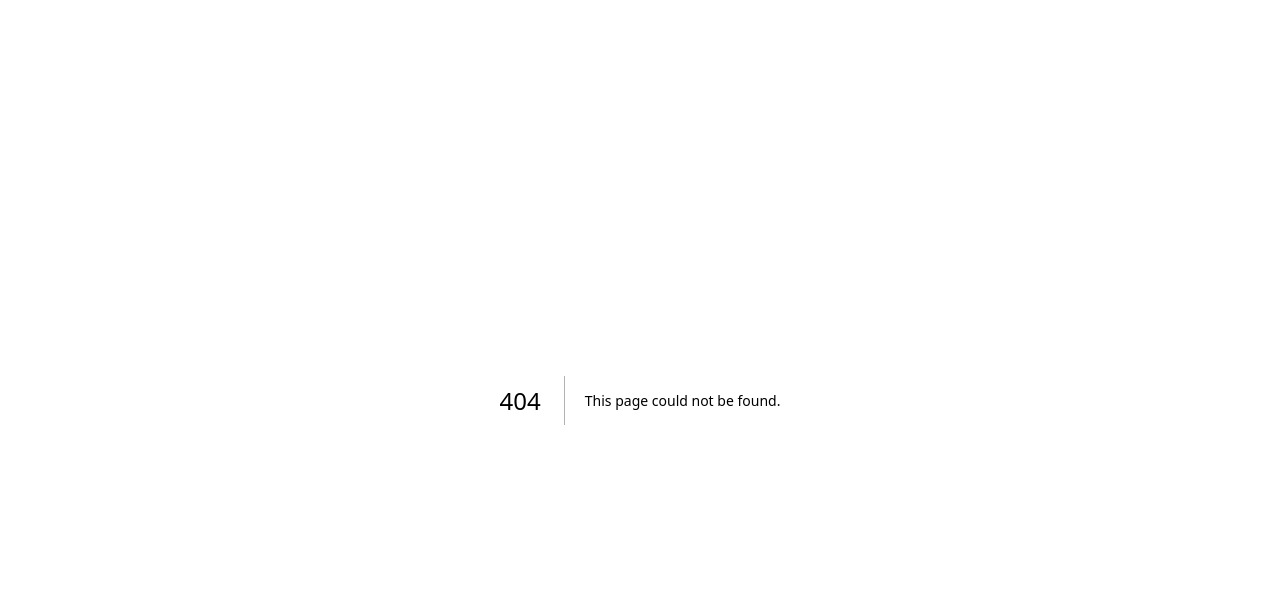
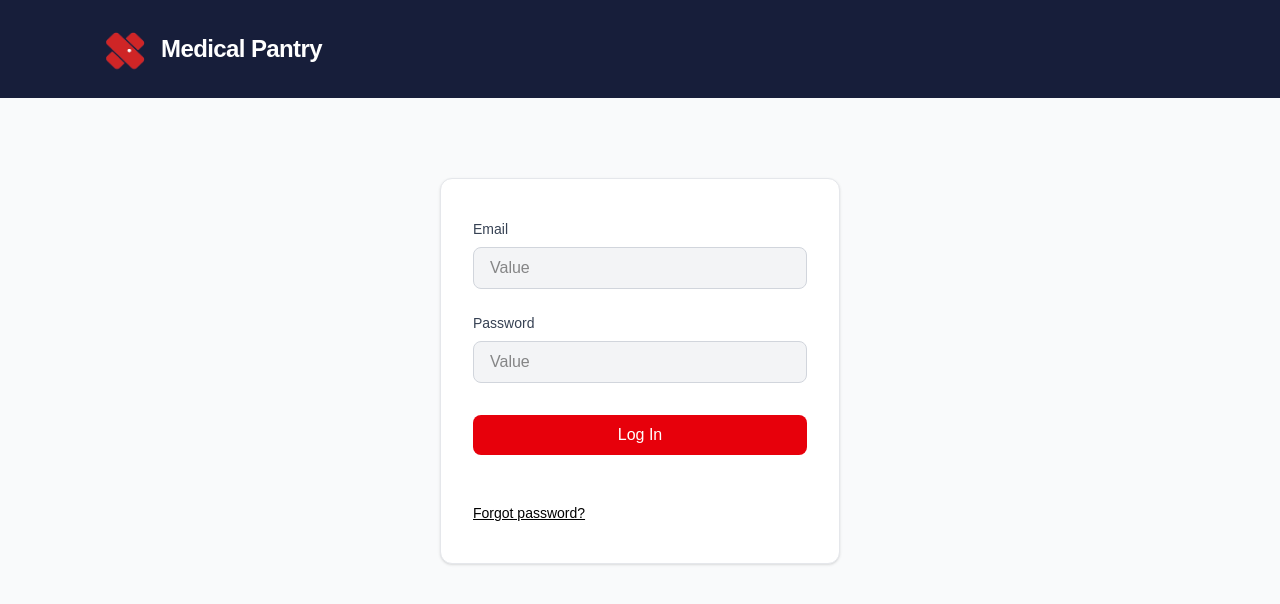
Before and after one commit to shermintea/GoodRun, a Next.js app: page /login in a window 1280 px wide. Before the commit this address had no page. Shown: the top 604 px of the page. Built offline with nearby package versions, Linux system fonts and the light colour scheme.

Commit message:
MFLP-23 Implement volunteer login page UI

```diff
--- /dev/null
+++ b/app/login/page.tsx
@@ -0,0 +1,95 @@
+/*******************************************************
+* Project:   COMP30023 IT Project 2025 – GoodRun Volunteer App
+* File:      login/page.tsx
+* Author:    IT Project – Medical Pantry – Group 17
+* Date:      12-09-2025
+* Version:   1.0
+* Purpose:   Implements the volunteer login page with secure
+*            authentication form, styled header with logo, and
+*            user-friendly navigation (e.g. forgot password link).
+* Revisions:
+* v1.0 - 11-09-2025 - Initial implementation of login UI
+*******************************************************/
+
+
+import Image from "next/image";
+
+export default function LoginPage() {
+  return (
+    <main className="min-h-screen bg-gray-50">
+      {/* Top banner */}
+      <header className="bg-[#171e3a] text-white">
+        <div className="mx-auto max-w-6xl px-6 py-6 flex items-center gap-3">
+          <a href="/" className="flex items-center gap-2">
+            <Image
+              src="/mpLogo.png"
+              alt="Medical Pantry logo"
+              width={65}
+              height={65}
+              className="rounded-md"
+            />
+            <span className="text-2xl font-semibold tracking-tight">
+              Medical Pantry
+            </span>
+          </a>
+        </div>
+      </header>
+
+      {/* Login form */}
+      <section className="mx-auto max-w-md px-6 mt-20">
+        <div className="rounded-xl border border-gray-200 bg-white px-8 py-10 shadow-sm">
+          <form className="flex flex-col gap-6">
+            {/* Email */}
+            <div className="flex flex-col gap-2">
+              <label
+                htmlFor="email"
+                className="text-sm font-medium text-gray-700"
+              >
+                Email
+              </label>
+              <input
+                id="email"
+                type="email"
+                placeholder="Value"
+                className="w-full rounded-lg border border-gray-300 bg-gray-100 px-4 py-2 focus:outline-none focus:ring-2 focus:ring-red-600"
+              />
+            </div>
+
+            {/* Password */}
+            <div className="flex flex-col gap-2">
+              <label
+                htmlFor="password"
+                className="text-sm font-medium text-gray-700"
+              >
+                Password
+              </label>
+              <input
+                id="password"
+                type="password"
+                placeholder="Value"
+                className="w-full rounded-lg border border-gray-300 bg-gray-100 px-4 py-2 focus:outline-none focus:ring-2 focus:ring-red-600"
+              />
+            </div>
+
+            <button
+              type="submit"
+              className="w-full mt-2 rounded-lg bg-red-600 px-5 py-2 text-white hover:bg-red-700 focus:outline-none focus:ring-2 focus:ring-red-600/40"
+            >
+              Log In
+            </button>
+
+            {/* Forgot password */}
+            <p className="mt-6 text-sm text-left">
+              <a
+                href="/reset-password"
+                className="text-black underline hover:text-red-600"
+              >
+                Forgot password?
+              </a>
+            </p>
+          </form>
+        </div>
+      </section>
+    </main>
+  );
+}
--- a/app/page.tsx
+++ b/app/page.tsx
@@ -27,11 +27,11 @@ export default function Home() {
           <Image
             src="/mpLogo.png"
             alt="Medical Pantry logo"
-            width={40}
-            height={40}
+            width={65}
+            height={65}
             className="rounded-md"
           />
-          <span className="text-xl font-semibold tracking-tight">
+          <span className="text-2xl font-semibold tracking-tight">
             Medical Pantry
           </span>
         </a>
```
